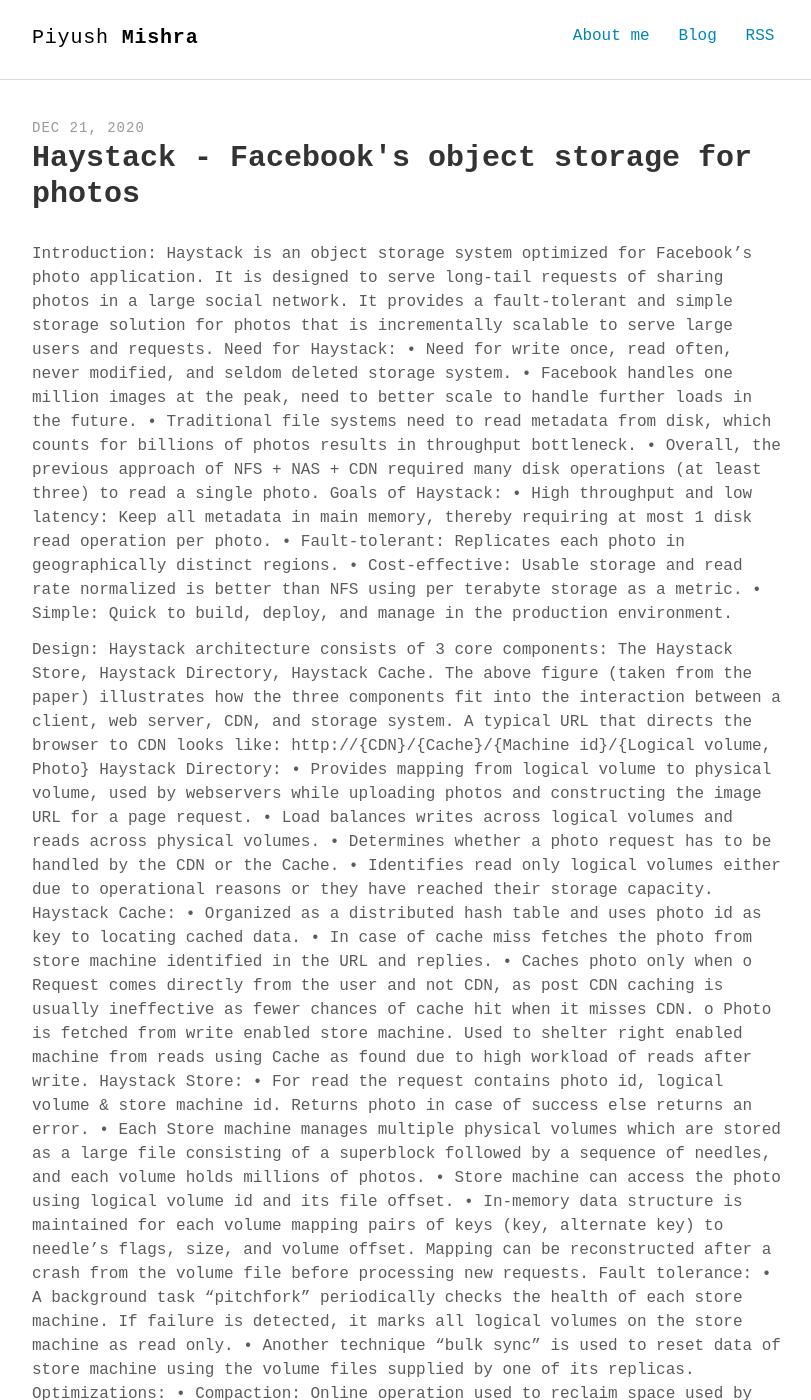
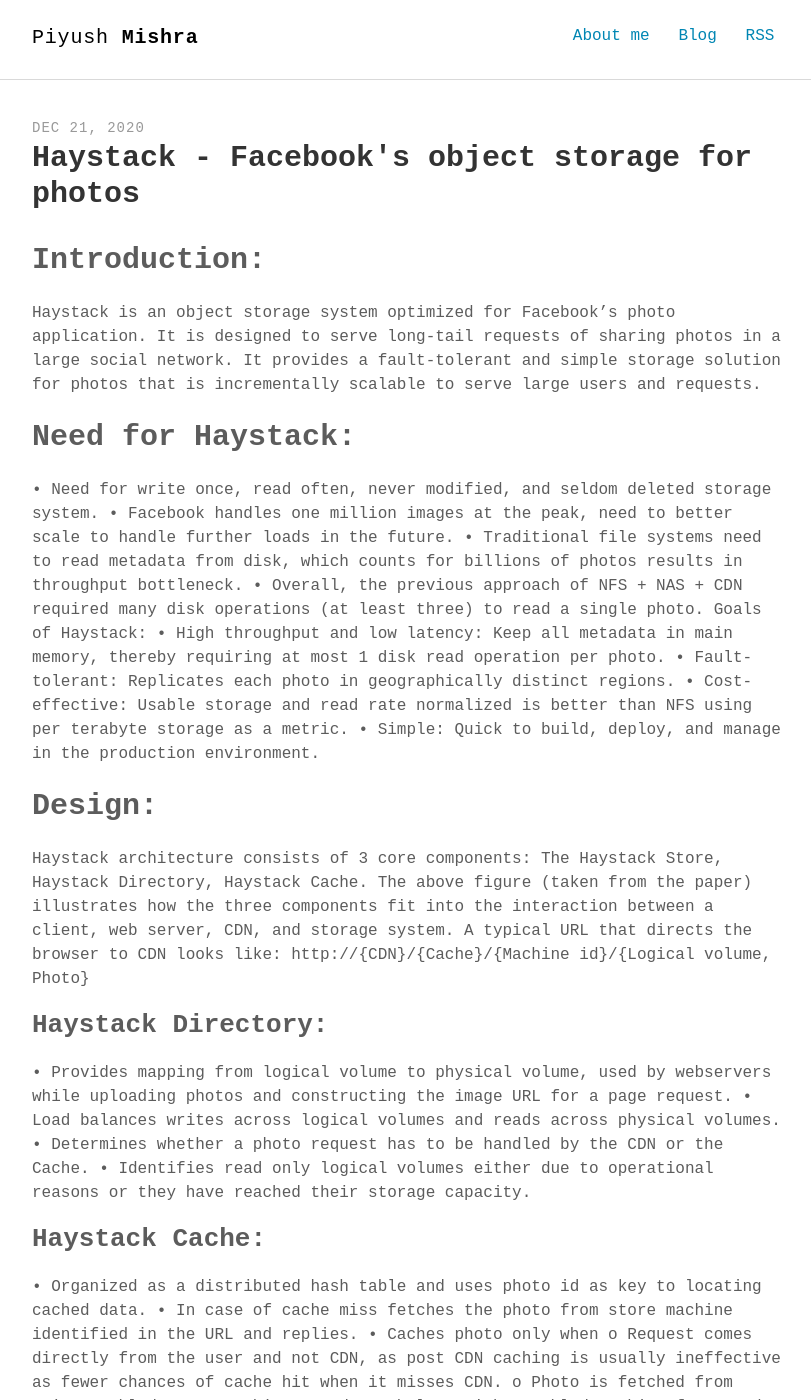
Before and after one commit to piymis/piymis.github.io, a Jekyll site: the page built from _posts/2020-12-21-haystack-facebooks-object-storage-for-photos.markdown, in a window 1280 px wide and 1400 px high. Shown: the whole window, without its empty margins (232-1043 px from the left). Built offline with Jekyll 4.4.1, drawn with Linux system fonts in a browser that asks for light colours; some web fonts are replaced; our own code applies the rules of GitHub Pages for plain Markdown files; part of the change alters nothing that is shown; some of the changed text lies outside the part shown.

Commit message:
Updated Haystack Facebooks Object Storage For Photos

```diff
--- a/_posts/2020-12-21-haystack-facebooks-object-storage-for-photos.markdown
+++ b/_posts/2020-12-21-haystack-facebooks-object-storage-for-photos.markdown
@@ -3,9 +3,10 @@ title: Haystack - Facebook's object storage for photos
 date: 2020-12-21 01:30:00 +05:30
 ---
 
-Introduction:
+# Introduction:
 Haystack is an object storage system optimized for Facebook’s photo application.  It is designed to serve long-tail requests of sharing photos in a large social network. It provides a fault-tolerant and simple storage solution for photos that is incrementally scalable to serve large users and requests.
-Need for Haystack:
+
+# Need for Haystack:
 •	Need for write once, read often, never modified, and seldom deleted storage system.
 •	Facebook handles one million images at the peak, need to better scale to handle further loads in the future.
 •	Traditional file systems need to read metadata from disk, which counts for billions of photos results in throughput bottleneck.
@@ -16,35 +17,36 @@ Goals of Haystack:
 •	Cost-effective: Usable storage and read rate normalized is better than NFS using per terabyte storage as a metric.
 •	Simple: Quick to build, deploy, and manage in the production environment.
 
+# Design:
+Haystack architecture consists of 3 core components: The Haystack Store, Haystack Directory, Haystack Cache. The above figure (taken from the paper) illustrates how the three components fit into the interaction between a client, web server, CDN, and storage system. A typical URL that directs the browser to CDN looks like: http://{CDN}/{Cache}/{Machine id}/{Logical volume, Photo}
 
-
-
-Design:
-Haystack architecture consists of 3 core components: The Haystack Store, Haystack Directory, Haystack Cache. The above figure (taken from the paper) illustrates how the three components fit into the interaction between a client, web server, CDN, and storage system. A typical URL that directs the browser to CDN looks like: http://{CDN}/{Cache}/{Machine id}/{Logical volume, Photo}
-Haystack Directory:
+## Haystack Directory:
 •	Provides mapping from logical volume to physical volume, used by webservers while uploading photos and constructing the image URL for a page request.
 •	Load balances writes across logical volumes and reads across physical volumes.
 •	Determines whether a photo request has to be handled by the CDN or the Cache.
 •	Identifies read only logical volumes either due to operational reasons or they have reached their storage capacity.
-Haystack Cache:
+## Haystack Cache:
 •	Organized as a distributed hash table and uses photo id as key to locating cached data.
 •	In case of cache miss fetches the photo from store machine identified in the URL and replies.
 •	Caches photo only when
 o	Request comes directly from the user and not CDN, as post CDN caching is usually ineffective as fewer chances of cache hit when it misses CDN.
 o	Photo is fetched from write enabled store machine. Used to shelter right enabled machine from reads using Cache as found due to high workload of reads after write.
-Haystack Store:
+## Haystack Store:
 •	For read the request contains photo id, logical volume & store machine id. Returns photo in case of success else returns an error.
 •	Each Store machine manages multiple physical volumes which are stored as a large file consisting of a superblock followed by a sequence of needles, and each volume holds millions of photos.
 •	Store machine can access the photo using logical volume id and its file offset.
 •	In-memory data structure is maintained for each volume mapping pairs of keys (key, alternate key) to needle’s flags, size, and volume offset. Mapping can be reconstructed after a crash from the volume file before processing new requests.
-Fault tolerance:
+
+# Fault tolerance:
 •	A background task “pitchfork” periodically checks the health of each store machine. If failure is detected, it marks all logical volumes on the store machine as read only.
 •	Another technique “bulk sync” is used to reset data of store machine using the volume files supplied by one of its replicas.
-Optimizations:
+
+# Optimizations:
 •	Compaction: Online operation used to reclaim space used by duplicated and deleted needles, done by copying needles into a new file while skipping duplicate and deleted entries. Post this atomic swapping takes place for the file and in-memory structures.
 •	For deleted photos offset value is set to 0, instead of storing it in memory. The machine does not keep track of cookie values in memory and check after reading from the disk. These two techniques help in reducing the memory footprint.
 •	Batch upload of photos results in large sequential writes which are better in disks.
-Evaluation:
+
+# Evaluation:
 •	Haystack directory balances reads and writes across store machines using hashing policy.
 •	Haystack cache has ~80% hit rate, reducing read request rate for write enabled machines.
 •	Haystack store targets the long tail of photo requests while maintaining high throughput and low latency despite random reads.
```
